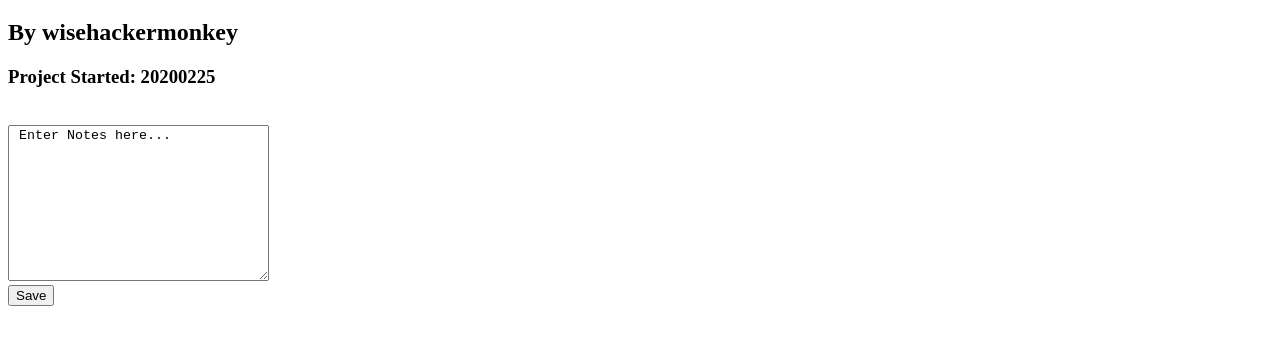
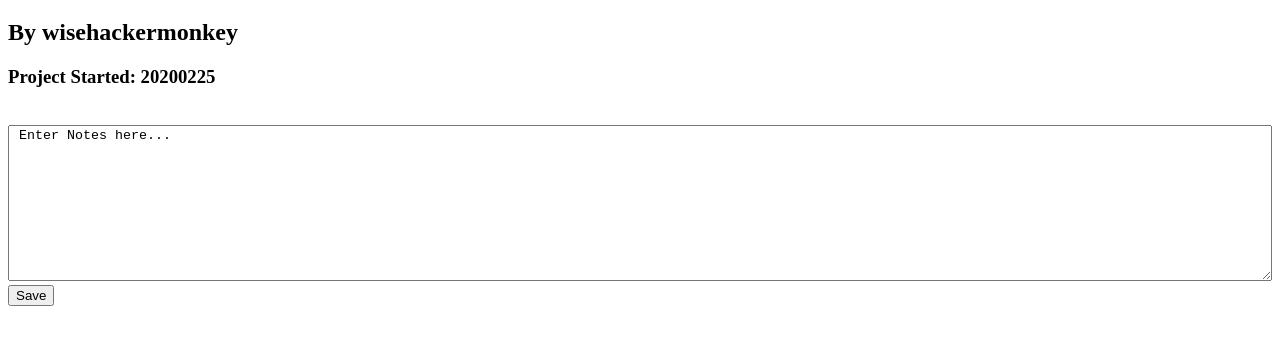
Before and after one commit to wisehackermonkey/20200225_jumpnotes_v2, a website: page web/index.html in a window 1280 px wide. Shown: the part 61-406 px from the top of the page. Drawn offline with Linux system fonts and the light colour scheme; no server answers.

Commit message:
[fix] note editing width 95.5%, docker instructions

```diff
--- a/package.json
+++ b/package.json
@@ -29,6 +29,7 @@
   },
   "dependencies": {
     "express": "^4.17.1",
-    "lowdb": "^1.0.0"
+    "lowdb": "^1.0.0",
+    "nodemon": "^2.0.2"
   }
 }
--- a/web/css/stylesheet.css
+++ b/web/css/stylesheet.css
@@ -8,6 +8,10 @@
   border-color: coral;
 }
 
+/* note editing text box fill width of screen */
+#note_text_input_area {
+  width:99.5%
+}
 
 /* popup styling */
 #snackbar {
--- a/web/index.html
+++ b/web/index.html
@@ -17,11 +17,13 @@
     <h3>Project Started: 20200225</h3>
     <br>
     <!-- cool hack to force the form not to redirect the page to /v1/note-save/
-    by traping it in a iframe -->
+    by traping it in a iframe
+    link to stack overflow https://stackoverflow.com/questions/25983603/how-to-submit-html-form-without-redirection/30666118
+    -->
     <iframe name="dummyframe" id="dummyframe" style="display: none;"></iframe>
 
     <form action="/v1/note-save/" id="note_input_form" method="post" target="dummyframe">
-      <textarea name="note_text"  cols="30" rows="10"> Enter Notes here...</textarea>
+      <textarea name="note_text" id="note_text_input_area" cols="30" rows="10"> Enter Notes here...</textarea>
       <br>
       <input type="submit" value="Save"  onclick="savePopup()"/>
     </form>
```
Also changed, not shown: README.md, 1 other file.
